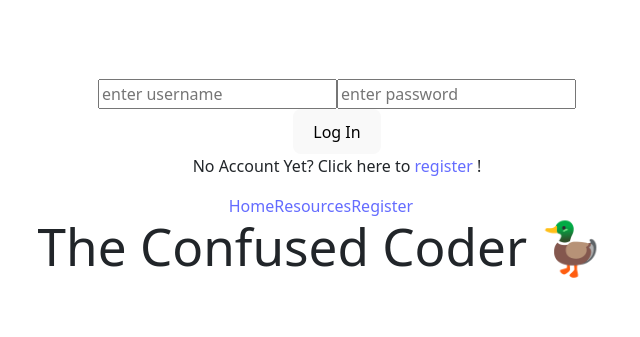
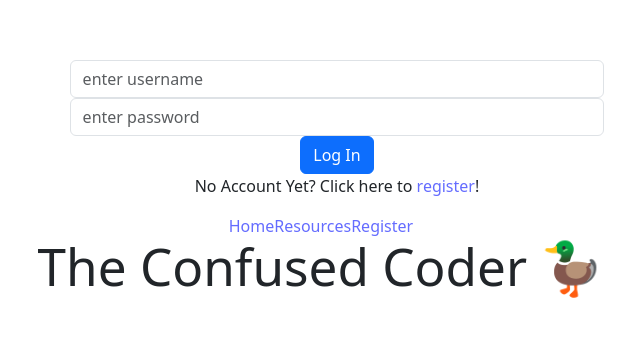
Before and after one commit to CodeOp-tech/fs35-team-B, a React (Vite) app in the folder client/: page / in a window 1280 px wide. Shown: the part 219-556 px from the top of the page, without its empty margins (319-959 px from the left). Built offline with nearby package versions, Linux system fonts and the light colour scheme.

Commit message:
ok I swear to god I am done with login and register

```diff
--- a/client/src/components/TopNav.jsx
+++ b/client/src/components/TopNav.jsx
@@ -2,7 +2,6 @@ import React, { useState, useContext}  from 'react';
 import authContext from "../contexts/authContext";
 import axios from 'axios';
 import { Link } from 'react-router-dom';
-import Modal from 'react-modal'; //experiment!!
 
 const TopNav = () => {
 
@@ -13,48 +12,31 @@ const TopNav = () => {
     password: "",
   });
 
-  // const [errorMessage, setErrorMessage ] = useState(""); PRIOR error message, you can get this back!
-
-  const [isError, setIsError] = useState(false); //trying something new with modal and history
-
-
   const handleChange = (e) => {
     const { name, value } = e.target;
     setCredentials({ ...credentials, [name]: value });
   };
 
-  const login = async () => {
+  const login = async (e) => {
+    e.preventDefault();
+
     try {
-      //fetch to backend route to login w my creds
       const { data } = await axios.post("/api/auth/login", credentials);
-      //store it locally
       localStorage.setItem("token", data.token);
       signIn(credentials.username);
-      setCredentials({ username:"", password:"",});
+      setCredentials({username:"", password:""});
       console.log(data.message, data.token);
-      // setErrorMessage("") PRIOR error message, you can get this back!
-      setIsError(false); //new thing
-    } catch (error) {
+    } catch(error){
       console.log(error);
-      // setErrorMessage("Please Create an Account to Log In"); PRIOR error message, you can get this back!
-      setIsError(true); //new thing
     }
   };
+
 
   const logout = () => {
     localStorage.removeItem("token");
     signOut();
     console.log("Successfully Logged Out!")
   };
-
-  const closeModal = () => { //new thing
-    setIsError(false);
-  };
-
-  const redirectToRegister = () => { //new thing
-    window.location.href = '/register';
-  };
-
 
 
   return (
@@ -63,42 +45,31 @@ const TopNav = () => {
         { !isLoggedIn ? (
     <>
       <div>
+        <form onSubmit={login}>
           <input
+            required
             value={credentials.username}
             onChange={handleChange}
             name='username'
             placeholder='enter username'
             type='text'
-          className=''
+            className='form-control'
             />
           <input
+          required
           value={credentials.password}
           onChange={handleChange}
           name='password'
           placeholder='enter password'
           type='password'
-        className=''
+          className='form-control'
           />
+          <div className='invalid-feedback'>Username & Password are Required.</div>
+          <button type='submit' className='btn btn-primary'>Log In</button>
+        </form>
       </div>
       <div>
-        <button className='' onClick={login}> Log In </button>
-      </div>
-
-      <Modal className='loginModal' isOpen={isError} onRequestClose={closeModal}>
-        <h2>Error</h2>
-        <div>
-          Please Register to log in. Click<button onClick={redirectToRegister} style={{color:"blue", background:"none",border:"none", textDecoration:"underline", cursor:"pointer"}}>here</button>to register.
-        </div>
-        <button onClick={closeModal}>Close</button>
-      </Modal>
-
-      {/* {errorMessage && (
-        <div className="error-message">  <--- old thing that works, can get this back if you need
-          <p>{errorMessage}</p>
-        </div>
-      )} */}
-      <div>
-        <p>No Account Yet? Click here to <Link Link to="/register">register</Link> ! </p>
+        <p>No Account Yet? Click here to <Link to="/register" >register</Link>!</p>
       </div>
     </>
     ) : (
@@ -107,10 +78,10 @@ const TopNav = () => {
         <p> Hello, {username}!</p>
       </div>
       <div>
-        <button className='' onClick={logout} >Log Out</button>
+        <button className='btn btn-primary' onClick={logout}>Log Out</button>
       </div>
       <div>
-        <p>Go to your <Link to="/dashboard">resources</Link>!</p>
+        <p>Go to your <Link to="/resources">resources</Link>!</p>
       </div>
     </>
     )}
--- a/client/src/pages/register.jsx
+++ b/client/src/pages/register.jsx
@@ -4,9 +4,10 @@ import { Link, useNavigate } from 'react-router-dom';
 
 export default function Register() {
 
-const [credentials, setCredentials] = useState({ username: "", password: "", email: ""});
+const [credentials, setCredentials] = useState({ username: null, password: null, email: null});
 const { username, password, email } = credentials;
 const navigate = useNavigate();
+
 
 const handleChange = (e) => {
   const {name, value} = e.target;
@@ -29,7 +30,7 @@ const handleRegister = () => {
     .then((response) => response.json())
     .then((data) => {
       console.log("Registration Successful:", data);
-      setCredentials({username:"", password:"", email:""});
+      setCredentials({username: null, password: null , email: null });
       navigate("/");
     })
     .catch((error) => {
@@ -43,15 +44,15 @@ const handleRegister = () => {
       <form action="submit" onSubmit={handleSubmit}>
       <div>
         <label htmlFor="username">Username</label>
-        <input className="form-control mb-2" type="text" name="username" value={username} onChange={handleChange}/>
+        <input required className="form-control mb-2" type="text" name="username" value={username} onChange={handleChange}/>
       </div>
       <div>
           <label htmlFor="email">Email</label>
-          <input className="form-control mb-2" type="email" name="email" value={email} onChange={handleChange} />
+          <input required className="form-control mb-2" type="email" name="email" value={email} onChange={handleChange} />
         </div>
       <div>
         <label htmlFor="password">Password</label>
-        <input className="form-control mb-2" type="text" name="password" value={password} onChange={handleChange}/>
+        <input required className="form-control mb-2" type="text" name="password" value={password} onChange={handleChange}/>
       </div>
       <button className="btn btn-outline-secondary">Register</button>
       </form>
```
Lines whose indentation alone changed are shown as unchanged.
